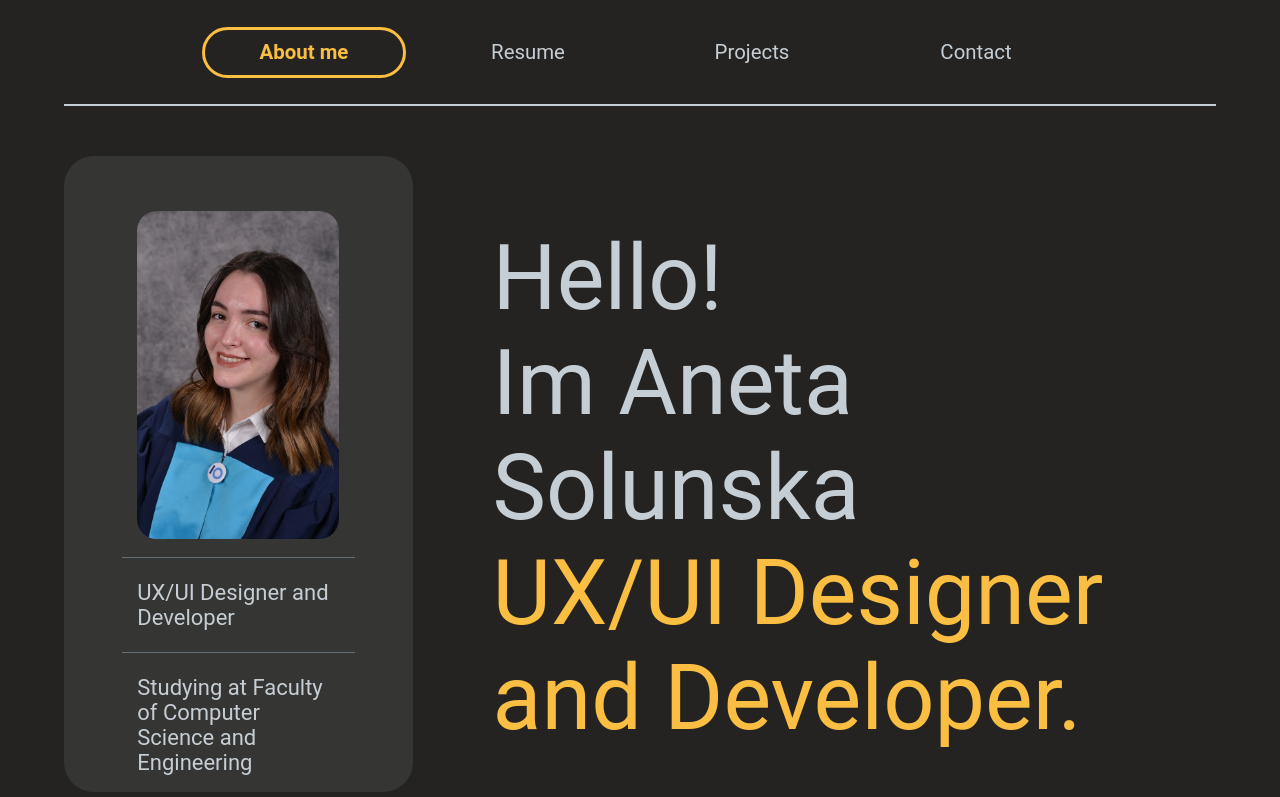
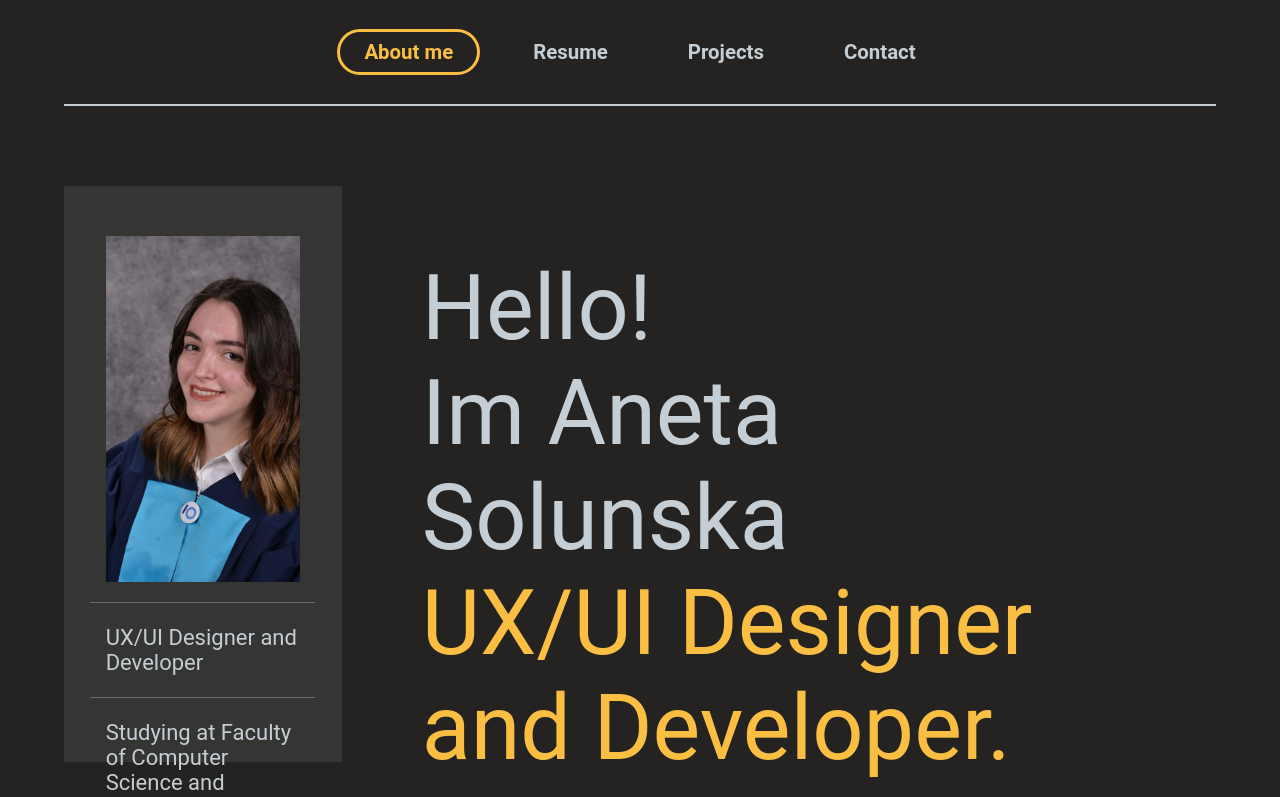
Before and after one commit to Solunska/Portfolio, a React (Vite) app: page / in a window 1280 px wide. Shown: the top 797 px of the page. Built offline with nearby package versions, Linux system fonts and the light colour scheme.

Commit message:
added navigation

```diff
--- a/package.json
+++ b/package.json
@@ -11,7 +11,8 @@
   },
   "dependencies": {
     "react": "^18.2.0",
-    "react-dom": "^18.2.0"
+    "react-dom": "^18.2.0",
+    "react-router-dom": "^6.23.1"
   },
   "devDependencies": {
     "@types/react": "^18.2.66",
--- a/src/App.css
+++ b/src/App.css
@@ -1,6 +1,10 @@
 * {
   margin: 0;
   font-family: "Roboto", sans-serif;
+}
+
+main {
+  height: 80%;
 }
 
 body{
@@ -20,6 +24,8 @@ html{
 .about-me-container {
   display: flex;
   width: 90%;
-  height: 80%;
+  height: 100%;
   margin: 3em auto;
+  margin-top: 6em;
+  justify-content: space-between;
 }
--- a/src/App.jsx
+++ b/src/App.jsx
@@ -1,51 +1,40 @@
-import { useState } from 'react';
-import './App.css';
-import Navbar from './components/UI/NavBar.jsx';
+import { RouterProvider, createBrowserRouter } from 'react-router-dom';
 import AboutMe from './pages/AboutMe.jsx';
 import Resume from './pages/Resume.jsx';
+import RootLayout from './pages/Root.jsx';
+import './App.css';
 
 function App() {
-    const [buttonStyles, setButtonStyles] = useState({
-        aboutMe: 'button_active',
-        resume: 'button_unactive',
-        projects: 'button_unactive',
-        contact: 'button_unactive',
-    })
+
+    const router = createBrowserRouter([
+        {
+            path: '/',
+            element: <RootLayout />,
+            children: [
+                {
+                    index: true,
+                    element: <AboutMe />
+                },
+                {
+                    path: 'resume',
+                    element: <Resume />
+                },
+                {
+                    path: 'projects',
+                    element: <AboutMe />
+                },
+                {
+                    path: 'contact',
+                    element: <AboutMe />
+                },
+
+            ]
+        }
+    ])
 
 
-    function handleClick(aboutMeState, resumeState, projectsState, contactState) {
-        setButtonStyles({
-            aboutMe: aboutMeState,
-            resume: resumeState,
-            projects: projectsState,
-            contact: contactState,
-        });
-    }
+    return <RouterProvider router={router} />
 
-    let content = '';
-
-    if (buttonStyles.aboutMe === 'button_active') {
-        content = <AboutMe />;
-    } else if (buttonStyles.resume === 'button_active') {
-        content = <Resume />
-    } else if (buttonStyles.projects === 'button_active') {
-        content = <AboutMe />;
-    } else if (buttonStyles.contact === 'button_active') {
-        content = <AboutMe />;
-    }
-
-    return (
-        <>
-            <Navbar
-                buttonStyles={buttonStyles}
-                aboutMeClick={() => handleClick('button_active', 'button_unactive', 'button_unactive', 'button_unactive')}
-                resumeClick={() => handleClick('button_unactive', 'button_active', 'button_unactive', 'button_unactive')}
-                projectsClick={() => handleClick('button_unactive', 'button_unactive', 'button_active', 'button_unactive')}
-                contactClick={() => handleClick('button_unactive', 'button_unactive', 'button_unactive', 'button_active')}
-            />
-            {content}
-        </>
-    )
 }
 
 export default App
--- a/src/components/AboutMe/Content.module.css
+++ b/src/components/AboutMe/Content.module.css
@@ -1,9 +1,9 @@
 .container {
-    width: 70%;
-    margin: 9em 5em 0 8em;
+    width: 75%;
+    margin: 9em 10em 0 8em;
 }
 
 .btn_container {
-    margin: 5em 0;
+    margin: 10em 0 5em;
     float: right;
 }
--- a/src/components/AboutMe/SideBar.module.css
+++ b/src/components/AboutMe/SideBar.module.css
@@ -2,9 +2,9 @@
     width: 30%;
     margin: 2em 0;
     height: 90%;
-    padding: 3em;
+    /* padding-top: 2em; */
     background-color: #353534;
-    border-radius: 3em;
+    /* border-radius: 3em; */
 }
 
 .side_bar_container {
@@ -20,16 +20,16 @@
 .profile_photo {
     background-image: url('../../assets/profile.jpg');
     width: 70%;
-    height: 95%;
+    height: 100%;
     background-size: cover;
     background-repeat: no-repeat;
-    border-radius: 20px;
-    margin: 2.5em auto;
+    /* border-radius: 3em; */
+    margin: 5em auto 2.5em;
 }
 
 .info_container{
     width: 100%;
-    height: 40%;
-    margin: auto;
+    height: 30%;
+    margin: 2em auto;
     align-content: center;
 }
--- a/src/components/UI/Button.css
+++ b/src/components/UI/Button.css
@@ -1,30 +1,25 @@
-.button_active {
+.button {
     font-size: 1.2em;
-    padding: 0.5em 1.5em;
-    border: 0.15em solid #F9BE42;
-    border-radius: 50px;
+    padding: 0.5rem 1.5rem;
+    border: 0.15em solid transparent;
+    border-radius: 50em;
     background-color: transparent;
-    color: #F9BE42;
+    color: #c5ced4;
     font-weight: bolder;
     width: 10em;
     height: 2.5em;
+    text-decoration: none;
 }
 
-.button_unactive {
-    font-size: 1.2em;
-    padding: 0.5em 1.5em;
-    background-color: transparent;
-    /* color: #91A8C0; */
-    color: #C5CED4;
-    border: transparent;
-    font-weight: normal;
-    width: 10em;
-    height: 2.5em;
+.active {
+    border-color: #F9BE42;
+    color: #F9BE42;
+
 }
 
 .button_active_big {
     font-size: 2em;
-    padding: 0.5em 1.5em;
+    padding: 0.5rem 1.5rem;
     border: 0.15em solid #F9BE42;
     border-radius: 50px;
     background-color: transparent;
--- a/src/components/UI/NavBar.jsx
+++ /dev/null
@@ -1,16 +0,0 @@
-import Button from "./Button";
-import styles from './NavBar.module.css';
-
-export default function Navbar({ buttonStyles, aboutMeClick, resumeClick, contactClick, projectsClick }) {
-
-    return (
-        <nav className={styles.navbar}>
-            <ul className={styles.items}>
-                <li className={styles.item}><Button handleClick={aboutMeClick} buttonClass={buttonStyles.aboutMe}>About me</Button></li>
-                <li className={styles.item}><Button handleClick={resumeClick} buttonClass={buttonStyles.resume}>Resume</Button></li>
-                <li className={styles.item}><Button handleClick={projectsClick} buttonClass={buttonStyles.projects}>Projects</Button></li>
-                <li className={styles.item}><Button handleClick={contactClick} buttonClass={buttonStyles.contact}>Contact</Button></li>
-            </ul>
-        </nav>
-    );
-}
--- /dev/null
+++ b/src/components/UI/Navigation.jsx
@@ -0,0 +1,43 @@
+import { NavLink } from "react-router-dom";
+import styles from './Navigation.module.css';
+
+export default function Navigation() {
+    return (
+        <nav className={styles.navbar}>
+            <ul className={styles.items}>
+                <li className={styles.item}>
+                    <NavLink
+                        to='/'
+                        className={({ isActive }) => isActive ? `${'button'} ${'active'}` : 'button'}
+                        end>
+                        About me
+                    </NavLink>
+                </li>
+                <li className={styles.item}>
+                    <NavLink
+                        to='/resume'
+                        className={({ isActive }) => isActive ? `${'button'} ${'active'}` : 'button'}
+                        end>
+                        Resume
+                    </NavLink>
+                </li>
+                <li className={styles.item}>
+                    <NavLink
+                        to='/projects'
+                        className={({ isActive }) => isActive ? `${'button'} ${'active'}` : 'button'}
+                        end>
+                        Projects
+                    </NavLink>
+                </li>
+                <li className={styles.item}>
+                    <NavLink
+                        to='/contact'
+                        className={({ isActive }) => isActive ? `${'button'} ${'active'}` : 'button'}
+                        end>
+                        Contact
+                    </NavLink>
+                </li>
+            </ul>
+        </nav>
+    );
+}
--- a/src/components/UI/NavBar.module.css
+++ b/src/components/UI/Navigation.module.css
@@ -18,7 +18,7 @@
 
 .items li {
     list-style: none;
-    padding: 0 10px;
+    padding: 0 13px;
     font-size: 1.7em;
     color: antiquewhite;
 }
--- /dev/null
+++ b/src/pages/Root.jsx
@@ -0,0 +1,11 @@
+import Navigation from "../components/UI/Navigation";
+import { Outlet } from 'react-router-dom';
+
+export default function RootLayout() {
+    return <>
+        <Navigation />
+        <main>
+            <Outlet />
+        </main>
+    </>
+}
--- a/src/pages/styles/Resume.module.css
+++ b/src/pages/styles/Resume.module.css
@@ -1,15 +1,18 @@
 .resume_container {
     display: flex;
+    height: 90%;
+    margin: 7em auto;
+    justify-content: space-between;
 }
 
 .resume_introduction {
-    width: 60%;
-    margin: 8em 10em 5em 20em;
+    width: 50%;
+    margin-left: 10em;
 }
 
 .education_and_skills_container {
-    width: 40%;
-    margin: 8em 20em 5em 10em;
+    width: 30%;
+    margin-right: 10em;
 }
 
 .label {
```
Also changed, not shown: 1 other file (tests, documents, lock files or other folders).
